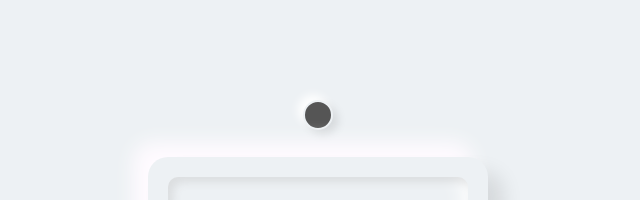
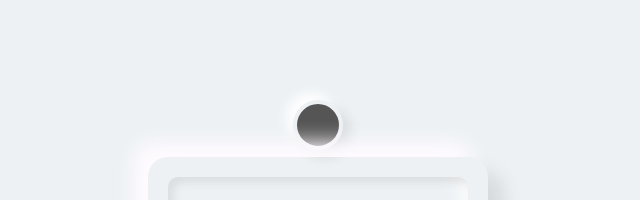
Before and after one commit to Karemnarouz/calculator, a plain HTML site: page index.html in a window 1280 px wide. Shown: the top 200 px of the page, without its empty margins (322-962 px from the left). Drawn offline with Linux system fonts and the light colour scheme.

Commit message:
Update style.css

```diff
--- a/style.css
+++ b/style.css
@@ -113,13 +113,13 @@
     position: fixed;
     top: 100px;
     align-items: center;
-    width: 30px;
-    height: 30px;
+    width: 50px;
+    height: 50px;
     border-radius: 50%;
     background: #555;
     cursor: pointer;
-    border: 2px solid #edf1f4;
-    box-shadow: 5px 5px 10px rgba(0, 0, 0, 0.1), -5px -5px 10px #fff;
+    border: 4px solid #edf1f4;
+    box-shadow: 7px 7px 13px rgba(0, 0, 0, 0.1), -7px -7px 13px #fff;
   }
 
   .dark .calculator .buttons span {
```
